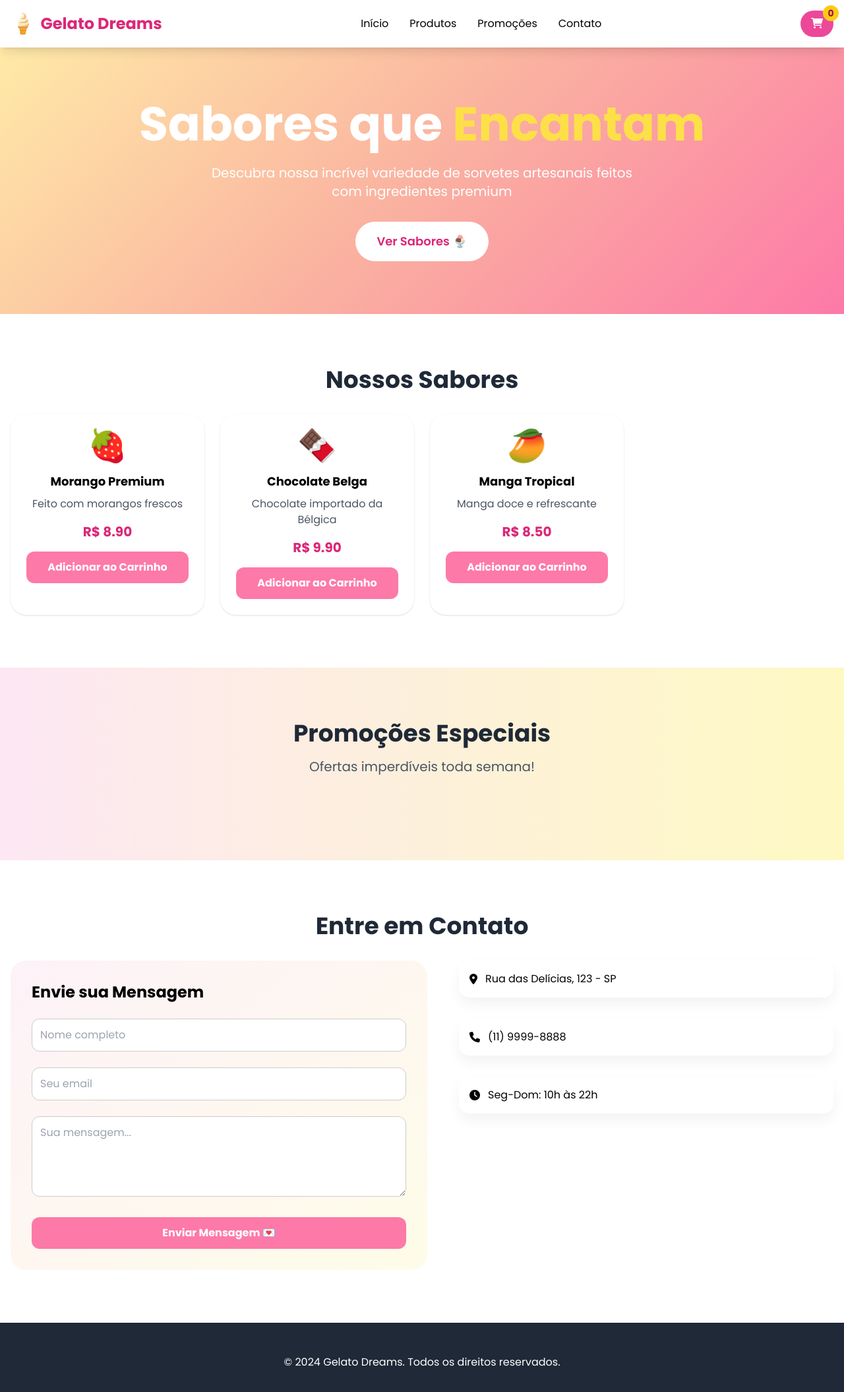
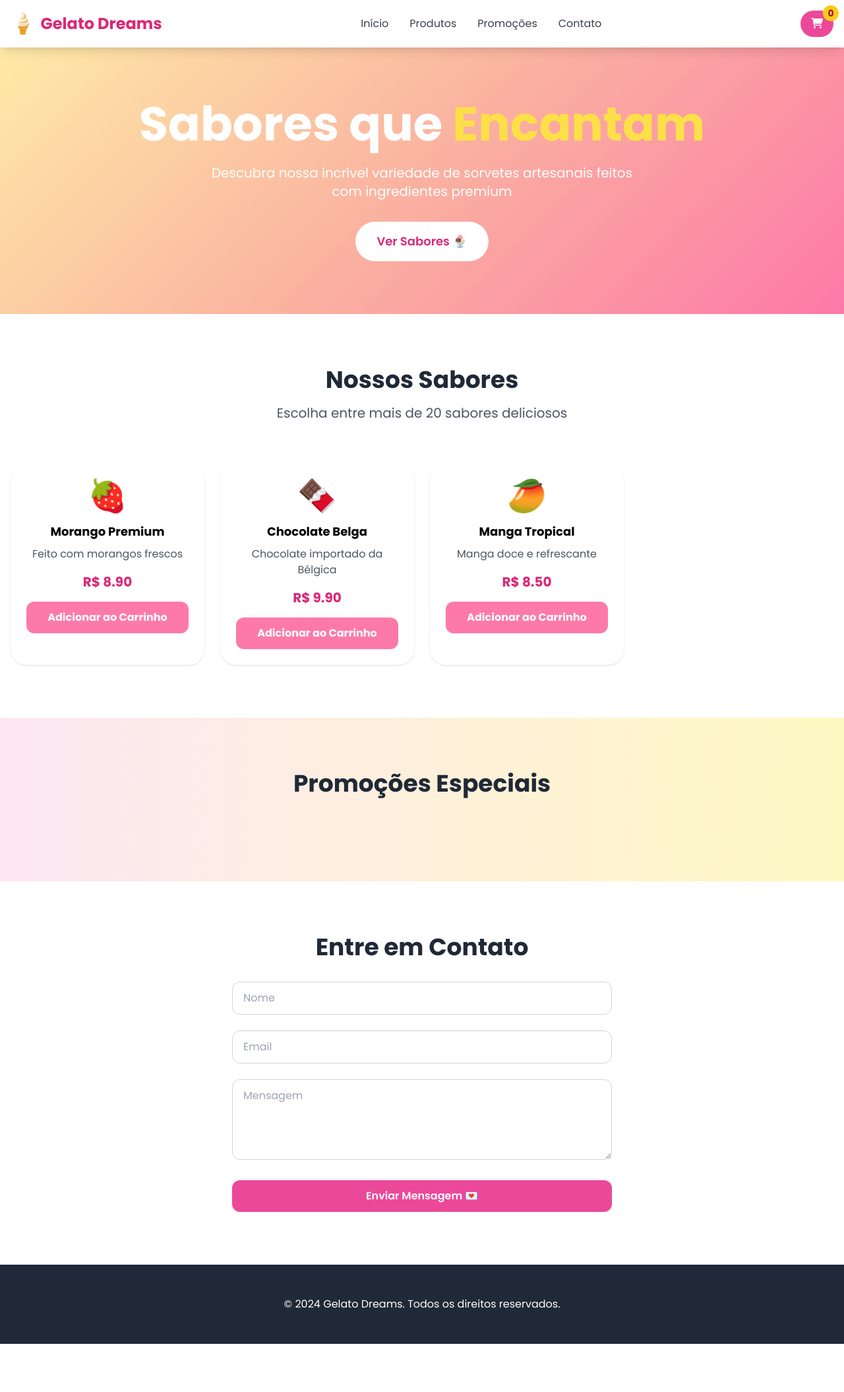
Before and after one commit to Rafinhamesquita/bancodedados, a plain HTML site: page index.html in a window 1280 px wide. Shown: the whole page at 66% size. After the commit the page ends 2037 px from the top, so only its background shows below. Drawn offline with nearby package versions, Linux system fonts and the light colour scheme; files that its build step writes are made by us from their sources; files whose address does not match are found by name.

Commit message:
Update index.html

```diff
--- a/index.html
+++ b/index.html
@@ -4,15 +4,9 @@
     <meta charset="UTF-8">
     <meta name="viewport" content="width=device-width, initial-scale=1.0">
     <title>Gelato Dreams - Sorveteria</title>
-
-    <!-- Tailwind CSS CDN -->
+    <link rel="stylesheet" href="css/style.css">
     <script src="https://cdn.tailwindcss.com"></script>
-
-    <!-- Font Awesome -->
     <link href="https://cdnjs.cloudflare.com/ajax/libs/font-awesome/6.0.0/css/all.min.css" rel="stylesheet">
-
-    <!-- Custom CSS -->
-    <link rel="stylesheet" href="css/style.css">
 </head>
 <body class="bg-gradient-to-br from-pink-50 to-yellow-50">
 
@@ -24,19 +18,17 @@
                 <h1 class="text-2xl font-bold text-pink-600">Gelato Dreams</h1>
             </div>
             <div class="hidden md:flex space-x-8">
-                <a href="#home" class="nav-link">Início</a>
-                <a href="#products" class="nav-link">Produtos</a>
-                <a href="#promotions" class="nav-link">Promoções</a>
-                <a href="#contact" class="nav-link">Contato</a>
+                <a href="#home" class="nav-link text-gray-700 hover:text-pink-600">Início</a>
+                <a href="#products" class="nav-link text-gray-700 hover:text-pink-600">Produtos</a>
+                <a href="#promotions" class="nav-link text-gray-700 hover:text-pink-600">Promoções</a>
+                <a href="#contact" class="nav-link text-gray-700 hover:text-pink-600">Contato</a>
             </div>
             <div class="flex items-center space-x-4">
-                <button id="cart-btn" class="relative bg-pink-500 text-white px-4 py-2 rounded-full">
+                <button id="cart-btn" class="relative bg-pink-500 text-white px-4 py-2 rounded-full hover:bg-pink-600 transition-colors">
                     <i class="fas fa-shopping-cart"></i>
                     <span id="cart-count" class="absolute -top-2 -right-2 bg-yellow-400 text-pink-800 rounded-full w-6 h-6 flex items-center justify-center text-sm font-bold">0</span>
                 </button>
-                <button id="mobile-menu" class="md:hidden text-gray-700">
-                    <i class="fas fa-bars text-xl"></i>
-                </button>
+                <button id="mobile-menu" class="md:hidden text-gray-700"><i class="fas fa-bars text-xl"></i></button>
             </div>
         </nav>
     </header>
@@ -44,74 +36,62 @@
     <!-- Mobile Menu -->
     <div id="mobile-nav" class="hidden md:hidden bg-white shadow-lg">
         <div class="px-4 py-2 space-y-2">
-            <a href="#home" class="block py-2">Início</a>
-            <a href="#products" class="block py-2">Produtos</a>
-            <a href="#promotions" class="block py-2">Promoções</a>
-            <a href="#contact" class="block py-2">Contato</a>
+            <a href="#home" class="block py-2 text-gray-700 hover:text-pink-600">Início</a>
+            <a href="#products" class="block py-2 text-gray-700 hover:text-pink-600">Produtos</a>
+            <a href="#promotions" class="block py-2 text-gray-700 hover:text-pink-600">Promoções</a>
+            <a href="#contact" class="block py-2 text-gray-700 hover:text-pink-600">Contato</a>
         </div>
     </div>
 
-    <!-- Home Section -->
+    <!-- Sections -->
     <section id="home" class="gradient-bg py-20 text-center">
-        <h2 class="text-5xl md:text-7xl font-bold text-white mb-6">Sabores que <span class="text-yellow-300">Encantam</span></h2>
+        <h2 class="text-5xl md:text-7xl font-bold text-white mb-6 floating">Sabores que <span class="text-yellow-300">Encantam</span></h2>
         <p class="text-xl text-white mb-8 max-w-2xl mx-auto">Descubra nossa incrível variedade de sorvetes artesanais feitos com ingredientes premium</p>
-        <button onclick="scrollToSection('products')" class="bg-white text-pink-600 px-8 py-4 rounded-full text-lg font-semibold hover:bg-yellow-100 transition-colors">Ver Sabores 🍨</button>
+        <button onclick="scrollToSection('products')" class="bg-white text-pink-600 px-8 py-4 rounded-full text-lg font-semibold hover:bg-yellow-100 transition-colors ice-cream-shadow">Ver Sabores 🍨</button>
     </section>
 
-    <!-- Products Section -->
     <section id="products" class="py-20 bg-white">
         <div class="container mx-auto px-4">
-            <h2 class="text-4xl font-bold text-gray-800 text-center mb-8">Nossos Sabores</h2>
+            <div class="text-center mb-16">
+                <h2 class="text-4xl font-bold text-gray-800 mb-4">Nossos Sabores</h2>
+                <p class="text-xl text-gray-600">Escolha entre mais de 20 sabores deliciosos</p>
+            </div>
             <div class="grid grid-cols-1 md:grid-cols-2 lg:grid-cols-4 gap-6" id="products-grid">
                 <!-- Produtos carregados via JS -->
             </div>
         </div>
     </section>
 
-    <!-- Promotions Section -->
     <section id="promotions" class="py-20 bg-gradient-to-r from-pink-100 to-yellow-100">
-        <div class="container mx-auto px-4 text-center">
-            <h2 class="text-4xl font-bold text-gray-800 mb-4">Promoções Especiais</h2>
-            <p class="text-xl text-gray-600 mb-12">Ofertas imperdíveis toda semana!</p>
+        <div class="container mx-auto px-4">
+            <h2 class="text-4xl font-bold text-gray-800 text-center mb-12">Promoções Especiais</h2>
             <div class="grid grid-cols-1 md:grid-cols-2 gap-8" id="promotions-grid">
                 <!-- Promoções carregadas via JS -->
             </div>
         </div>
     </section>
 
-    <!-- Contact Section -->
     <section id="contact" class="py-20 bg-white">
         <div class="container mx-auto px-4">
             <h2 class="text-4xl font-bold text-gray-800 text-center mb-8">Entre em Contato</h2>
-            <div class="flex flex-col lg:flex-row gap-12">
-                <!-- Formulário -->
-                <div class="flex-1 bg-gradient-to-br from-pink-50 to-yellow-50 rounded-3xl p-8">
-                    <h3 class="text-2xl font-bold mb-6">Envie sua Mensagem</h3>
-                    <form id="contact-form" class="space-y-6">
-                        <input type="text" id="contact-name" placeholder="Nome completo" class="input-field">
-                        <input type="email" id="contact-email" placeholder="Seu email" class="input-field">
-                        <textarea id="contact-message" rows="4" placeholder="Sua mensagem..." class="input-field"></textarea>
-                        <button type="submit" class="btn-primary w-full">Enviar Mensagem 💌</button>
-                    </form>
-                </div>
-                <!-- Informações -->
-                <div class="flex-1 space-y-8">
-                    <div class="info-card"><i class="fas fa-map-marker-alt"></i> Rua das Delícias, 123 - SP</div>
-                    <div class="info-card"><i class="fas fa-phone"></i> (11) 9999-8888</div>
-                    <div class="info-card"><i class="fas fa-clock"></i> Seg-Dom: 10h às 22h</div>
-                </div>
-            </div>
+            <form id="contact-form" class="max-w-xl mx-auto space-y-6">
+                <input type="text" id="contact-name" placeholder="Nome" class="w-full px-4 py-3 rounded-xl border border-gray-300 focus:border-pink-500 focus:outline-none">
+                <input type="email" id="contact-email" placeholder="Email" class="w-full px-4 py-3 rounded-xl border border-gray-300 focus:border-pink-500 focus:outline-none">
+                <textarea id="contact-message" rows="4" placeholder="Mensagem" class="w-full px-4 py-3 rounded-xl border border-gray-300 focus:border-pink-500 focus:outline-none"></textarea>
+                <button type="submit" class="w-full bg-pink-500 text-white py-3 rounded-xl font-semibold hover:bg-pink-600 transition-colors">Enviar Mensagem 💌</button>
+            </form>
         </div>
     </section>
 
     <!-- Footer -->
-    <footer class="bg-gray-800 text-white py-12 text-center">
-        <p>&copy; 2024 Gelato Dreams. Todos os direitos reservados.</p>
+    <footer class="bg-gray-800 text-white py-12">
+        <div class="container mx-auto text-center">
+            <p>&copy; 2024 Gelato Dreams. Todos os direitos reservados.</p>
+        </div>
     </footer>
 
-    <!-- Custom JS -->
-    <script src="firebase/config.js"></script>
+    <!-- Scripts -->
+    <script src="firebase/firebase.js"></script>
     <script src="js/main.js"></script>
-
 </body>
 </html>
```
